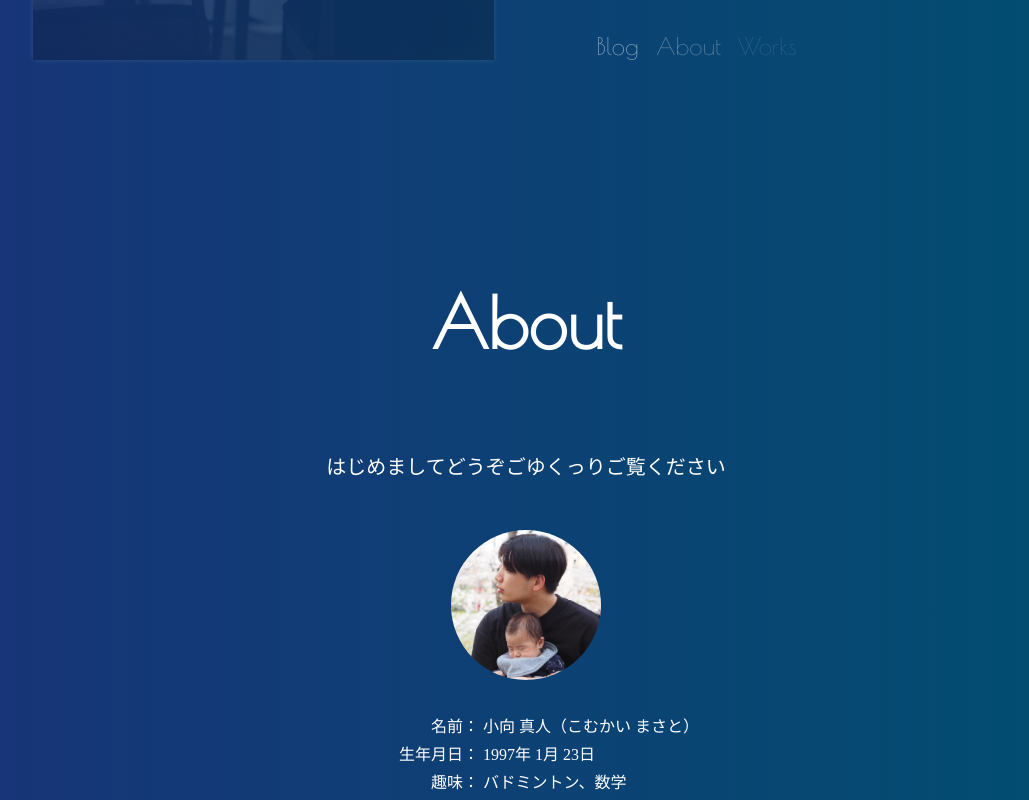
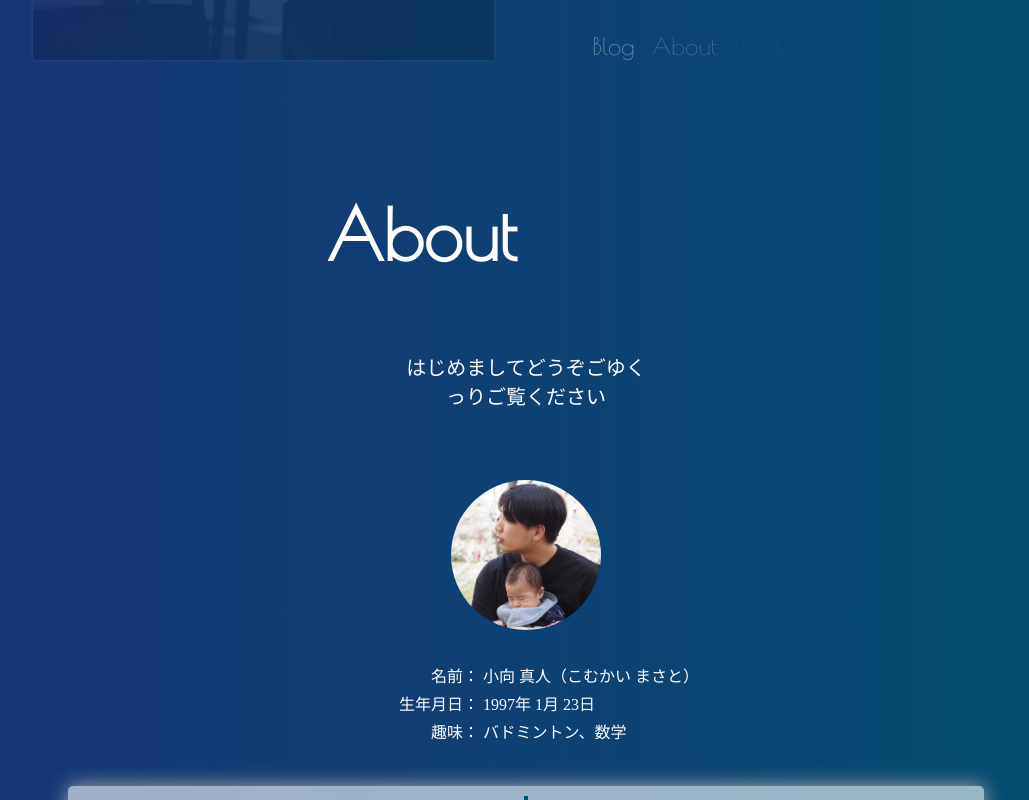
Before and after one commit to LSbard000com/My-Portfolio, a React (Vite) app: page / in a window 1280 px wide. Shown: the part 660-1460 px from the top of the page, without its empty margins (114-1143 px from the left). Built offline with nearby package versions, Linux system fonts and the light colour scheme; a web font is replaced by a local one.

Commit message:
タイトルコンポーネント修正

```diff
--- a/src/components/Title.tsx
+++ b/src/components/Title.tsx
@@ -12,7 +12,7 @@ type TitleProps = {
 
 const Title:React.FC<TitleProps> = ({title, text, animationType}) => {
   // 要素の表示を監視
-  const { ref, inView } = useInView()
+  const { ref, inView } = useInView({})
 
 
   // アニメーションの種類を指定
@@ -26,8 +26,9 @@ const Title:React.FC<TitleProps> = ({title, text, animationType}) => {
   },[animationType])
 
   return (
-    <>
-    <div className="section-title" ref={ref}>
+    <div className='section-title'>
+      <div className='sticky'>
+        <div className="title" ref={ref}>
             <motion.h2
               initial={animation.inital}
               animate={inView ? animation.animate : {}}
@@ -37,13 +38,14 @@ const Title:React.FC<TitleProps> = ({title, text, animationType}) => {
         </div>
         <div className='section-text' ref={ref}>
             <motion.p
-          initial={{opacity: 0 }}
-          animate={inView ? { opacity: 1 } : {}}
-          transition={{ duration: 2, delay: 0.8 }}
-          exit={{opacity: 0}}
+              initial={animation.inital}
+              animate={inView ? animation.animate : {}}
+              transition={animation.transition}
+              exit={animation.exit}
             >{text}</motion.p>
         </div>
-    </>
+      </div>
+    </div>
   )
 }
 
```
Lines whose indentation alone changed are shown as unchanged.
